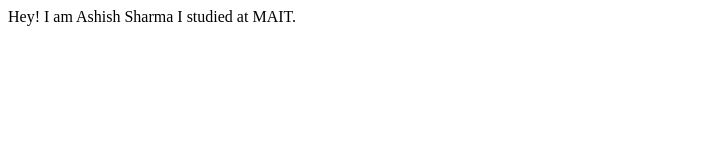
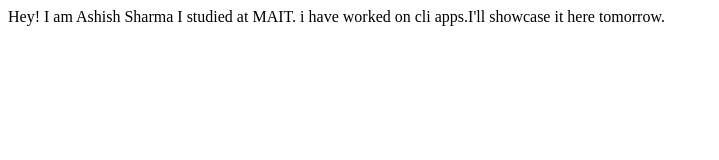
Before and after one commit to ashishsharma-prog/Ashish-Sharma-site, a plain HTML site: page index.html in a window 1280 px wide. Shown: the whole page, without its empty margins (0-719 px from the left). Drawn offline with Linux system fonts and the light colour scheme.

Commit message:
update details of project

```diff
--- a/index.html
+++ b/index.html
@@ -8,5 +8,6 @@
 <body>
     Hey! I am Ashish Sharma
     I studied at MAIT.
+    i have worked on cli apps.I'll showcase it here tomorrow.
 </body>
 </html>
```
